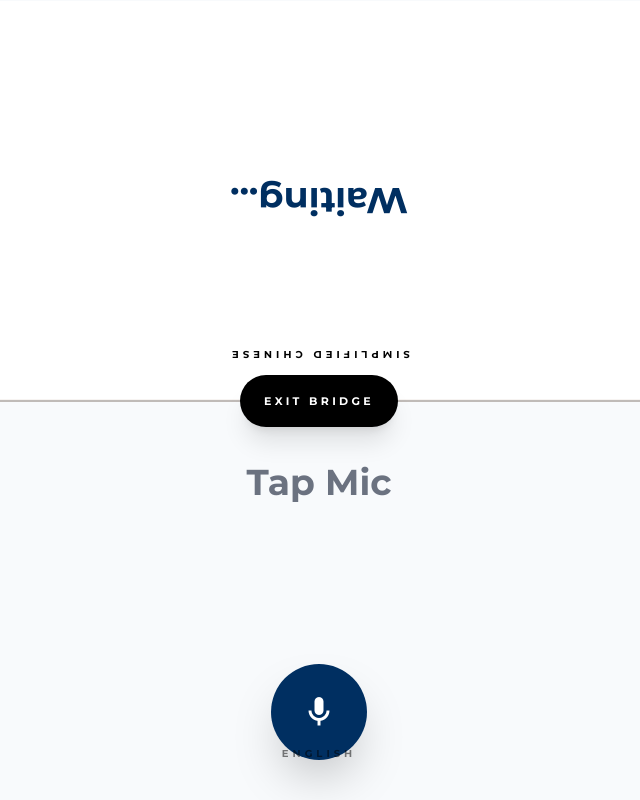
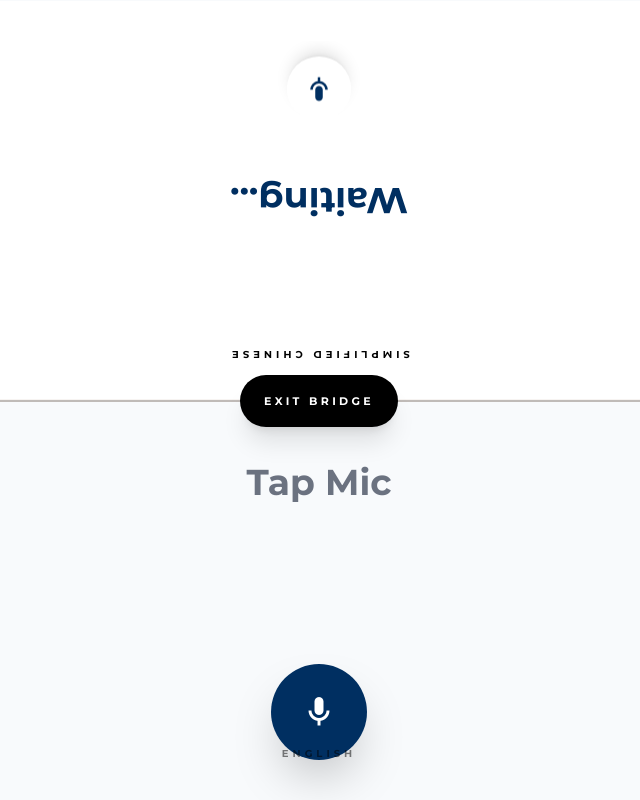
Before and after one commit to Shaun217/translator-test, a React (Vite) app: page / in a window 1280 px wide. Both pictures are taken after a click on the button "BRIDGE". Shown: the whole page, without its empty margins (321-961 px from the left). Built offline with nearby package versions, Linux system fonts and the light colour scheme.

Commit message:
Feat: Guest recording mode and removed image generation

```diff
--- a/App.tsx
+++ b/App.tsx
@@ -10,7 +10,7 @@ const App: React.FC = () => {
   const [outputLang, setOutputLang] = useState<Language>(LANGUAGES[1]);
   const [transcript, setTranscript] = useState<string>("");
   const [translation, setTranslation] = useState<string>("");
-  const [isRecording, setIsRecording] = useState<boolean>(false);
+  const [activeSpeaker, setActiveSpeaker] = useState<'host' | 'guest' | null>(null);
   const [isProcessing, setIsProcessing] = useState<boolean>(false);
   const [isPlaying, setIsPlaying] = useState<boolean>(false);
   const [errorMessage, setErrorMessage] = useState<string | null>(null);
@@ -30,10 +30,10 @@ const App: React.FC = () => {
 
   // Auto-scroll textarea as text arrives
   useEffect(() => {
-    if (textareaRef.current && isRecording && document.activeElement !== textareaRef.current) {
+    if (textareaRef.current && activeSpeaker && document.activeElement !== textareaRef.current) {
       textareaRef.current.scrollTop = textareaRef.current.scrollHeight;
     }
-  }, [transcript, isRecording]);
+  }, [transcript, activeSpeaker]);
 
   const handleSwap = () => {
     const temp = inputLang;
@@ -57,12 +57,15 @@ const App: React.FC = () => {
     }
   };
 
-  const startRecording = async () => {
+  const startRecording = async (speaker: 'host' | 'guest') => {
+    // Reset based on who is starting.
+    // If Host starts: Clear everything as usual.
+    // If Guest starts: Clear everything to prepare for their turn.
     setTranscript("");
     transcriptRef.current = "";
     setTranslation("");
     setErrorMessage(null);
-    setIsRecording(true);
+    setActiveSpeaker(speaker);
 
     try {
       const ai = new GoogleGenAI({ apiKey: import.meta.env.VITE_API_KEY || '' });
@@ -71,6 +74,11 @@ const App: React.FC = () => {
 
       const audioContext = new (window.AudioContext || (window as any).webkitAudioContext)({ sampleRate: 16000 });
       audioContextRef.current = audioContext;
+
+      // Determine languages based on speaker
+      // Host: Speaking InputLang -> Transcribe in InputLang
+      // Guest: Speaking OutputLang -> Transcribe in OutputLang
+      const recordLang = speaker === 'host' ? inputLang : outputLang;
 
       const sessionPromise = ai.live.connect({
         model: 'gemini-2.5-flash-native-audio-preview-12-2025',
@@ -103,7 +111,15 @@ const App: React.FC = () => {
             if (msg.serverContent?.inputTranscription) {
               const newPart = msg.serverContent.inputTranscription.text || "";
               transcriptRef.current += newPart;
-              setTranscript(transcriptRef.current);
+
+              // Visual Feedback:
+              // If Host speaking: Update 'transcript' (Bottom Card)
+              // If Guest speaking: Update 'translation' (Top Card) as a live subtitle/preview
+              if (speaker === 'host') {
+                setTranscript(transcriptRef.current);
+              } else {
+                setTranslation(transcriptRef.current);
+              }
             }
           },
           onerror: (e: any) => {
@@ -118,11 +134,11 @@ const App: React.FC = () => {
             voiceConfig: { prebuiltVoiceConfig: { voiceName: 'Puck' } },
           },
           systemInstruction: `You are a professional concierge transcriptionist.
-          CONTEXT: A person is speaking in ${inputLang.name}.
-          TASK: Provide a high-fidelity word-for-word transcription of their speech in ${inputLang.name}.
+          CONTEXT: A person is speaking in ${recordLang.name}.
+          TASK: Provide a high-fidelity word-for-word transcription of their speech in ${recordLang.name}.
           STRICT RULES:
           1. Transcribe ONLY what you hear.
-          2. Output ONLY the text in ${inputLang.name}.
+          2. Output ONLY the text in ${recordLang.name}.
           3. DO NOT translate to English or any other language unless the user is already speaking that language.
           4. DO NOT provide any conversational response.
           5. CRITICAL: If the language is Chinese (Simplified or Traditional), YOU MUST OUTPUT IN SIMPLIFIED CHINESE (简体中文).`
@@ -133,12 +149,14 @@ const App: React.FC = () => {
     } catch (err) {
       console.error("Recording error", err);
       setErrorMessage("Could not start recording. Please check microphone permissions.");
-      setIsRecording(false);
+      setActiveSpeaker(null);
     }
   };
 
   const stopRecording = async () => {
-    setIsRecording(false);
+    // Capture the current speaker before resetting
+    const currentSpeaker = activeSpeaker;
+    setActiveSpeaker(null);
     setIsProcessing(true);
 
     if (processorRef.current) processorRef.current.disconnect();
@@ -152,11 +170,46 @@ const App: React.FC = () => {
       try {
         const textToTranslate = transcriptRef.current.trim();
         if (textToTranslate) {
-          const result = await translateText(textToTranslate, inputLang.name, outputLang.name);
-          setTranslation(result);
-          // Auto-play removed per request
+          // Dual Logic:
+          // If HOST spoke: textToTranslate is in InputLang. Translate to OutputLang.
+          // If GUEST spoke: textToTranslate is in OutputLang. Translate to InputLang.
+
+          if (currentSpeaker === 'host') {
+            const result = await translateText(textToTranslate, inputLang.name, outputLang.name);
+            setTranslation(result);
+            // Optionally auto-play result for Guest to hear?
+            // Requirement says "function similar", usually implies playing result.
+            // But existing code had auto-play removed per request.
+          } else if (currentSpeaker === 'guest') {
+            // Guest spoke in OutputLang. We need to show this on their side (already done via visual feedback in translation state?)
+            // Wait, in startRecording 'onmessage', Guest speech went to 'setTranslation'.
+            // So 'translation' currently holds the Guest's transcript.
+            // We need to translate that to InputLang and put it in 'transcript' (Bottom Card) for the Host to see.
+
+            // Swap variable logic for the call:
+            const result = await translateText(textToTranslate, outputLang.name, inputLang.name);
+
+            // Update UI:
+            // Guest's speech (Transcript) -> Visualization kept active?
+            // Actually, usually we show:
+            // Top: Original Guest Text
+            // Bottom: Translated Host Text
+
+            // Let's force proper state assignment:
+            // Top (Guest Area): Should show what they said. (currently in 'translation' state)
+            // Bottom (Host Area): Should show translation. (currently 'transcript' state)
+
+            setTranslation(textToTranslate); // Ensure Top shows original Guest text
+            setTranscript(result); // Bottom shows Translated English
+
+            // Auto-play for Host?
+            // Users usually want to hear the translation in their language.
+            // handlePlayAudio(result, inputLang.name);
+          }
+
         } else {
-          setTranslation("No voice input was detected.");
+          if (currentSpeaker === 'host') setTranslation("No voice input was detected.");
+          if (currentSpeaker === 'guest') setTranscript("No voice input was detected.");
         }
       } catch (e) {
         setErrorMessage("Processing failed. Please try again.");
@@ -293,16 +346,16 @@ const App: React.FC = () => {
                     setTranscript(val);
                     transcriptRef.current = val;
                   }}
-                  placeholder={isRecording ? `Listening...` : `Speak or type...`}
+                  placeholder={activeSpeaker ? `Listening...` : `Speak or type...`}
                   className="w-full h-32 sm:h-40 bg-slate-50/50 dark:bg-slate-800/30 rounded-3xl p-5 border-2 border-dashed border-slate-100 dark:border-slate-800 transition-all text-slate-700 dark:text-slate-200 text-lg sm:text-xl font-medium leading-relaxed resize-none focus:border-accent focus:ring-0 focus:bg-white dark:focus:bg-slate-800 shadow-inner"
                 />
-                {!transcript && !isRecording && (
+                {!transcript && !activeSpeaker && (
                   <div className="absolute inset-0 flex flex-col items-center justify-center pointer-events-none opacity-20">
                     <span className="material-icons-outlined text-4xl mb-2">keyboard_voice</span>
                     <p className="text-[9px] font-black uppercase tracking-widest text-center">Tap Mic</p>
                   </div>
                 )}
-                {isRecording && (
+                {activeSpeaker === 'host' && (
                   <div className="absolute top-3 right-4 flex items-center space-x-1.5 bg-red-500/10 text-red-500 px-2.5 py-1 rounded-full border border-red-500/20 shadow-sm backdrop-blur-sm">
                     <div className="w-1.5 h-1.5 bg-red-500 rounded-full animate-ping"></div>
                     <span className="text-[9px] font-black uppercase tracking-widest">Live</span>
@@ -312,12 +365,12 @@ const App: React.FC = () => {
 
               <div className="flex flex-col items-center">
                 <button
-                  onClick={isRecording ? stopRecording : startRecording}
-                  disabled={isProcessing}
-                  className={`w-24 h-24 rounded-full flex items-center justify-center transition-all active:scale-90 shadow-2xl ${isRecording ? 'bg-red-500 scale-105 shadow-red-500/40' : 'bg-accent hover:bg-[#8B7143] shadow-accent/40'} ${isProcessing ? 'opacity-50 grayscale cursor-not-allowed' : 'hover:scale-105'}`}
+                  onClick={activeSpeaker ? stopRecording : () => startRecording('host')}
+                  disabled={isProcessing || (activeSpeaker === 'guest')}
+                  className={`w-24 h-24 rounded-full flex items-center justify-center transition-all active:scale-90 shadow-2xl ${activeSpeaker === 'host' ? 'bg-red-500 scale-105 shadow-red-500/40' : 'bg-accent hover:bg-[#8B7143] shadow-accent/40'} ${isProcessing || activeSpeaker === 'guest' ? 'opacity-50 grayscale cursor-not-allowed' : 'hover:scale-105'}`}
                 >
                   <span className="material-icons-outlined text-4xl text-white">
-                    {isRecording ? 'stop' : 'mic'}
+                    {activeSpeaker === 'host' ? 'stop' : 'mic'}
                   </span>
                 </button>
               </div>
@@ -330,7 +383,20 @@ const App: React.FC = () => {
             <div className="flex-1 rotate-180 bg-white dark:bg-slate-900 p-10 flex flex-col items-center justify-center text-center border-b border-slate-100 dark:border-slate-800 relative group">
               <span className="absolute top-8 left-1/2 -translate-x-1/2 text-[10px] font-black uppercase tracking-[0.4em] text-accent/50 group-hover:text-accent transition-colors">{outputLang.name}</span>
               <div className="flex-grow flex items-center justify-center px-6 overflow-y-auto w-full relative">
-                <div className="text-4xl font-black text-primary dark:text-white leading-snug" dangerouslySetInnerHTML={{ __html: translation || (isRecording ? "Listening..." : "Waiting...") }} />
+                <div className="text-4xl font-black text-primary dark:text-white leading-snug" dangerouslySetInnerHTML={{ __html: translation || (activeSpeaker === 'guest' ? "Listening..." : "Waiting...") }} />
+
+                {/* Guest Recording Button (Top - Rotated for them) */}
+                <div className="absolute bottom-4 left-1/2 -translate-x-1/2 z-30">
+                  <button
+                    onClick={activeSpeaker ? stopRecording : () => startRecording('guest')}
+                    disabled={isProcessing || (activeSpeaker === 'host')}
+                    className={`w-16 h-16 rounded-full flex items-center justify-center shadow-lg transition-all active:scale-95 ${activeSpeaker === 'guest' ? 'bg-red-500 scale-110 shadow-red-500/40' : 'bg-white/10 dark:bg-white/20 text-primary dark:text-white backdrop-blur-md'} ${isProcessing || activeSpeaker === 'host' ? 'opacity-30 cursor-not-allowed' : ''}`}
+                  >
+                    <span className="material-icons-outlined text-3xl">
+                      {activeSpeaker === 'guest' ? 'stop' : 'mic'}
+                    </span>
+                  </button>
+                </div>
                 {translation && (
                   <button
                     onClick={() => handlePlayAudio(translation, outputLang.name)}
@@ -357,10 +423,10 @@ const App: React.FC = () => {
                   const val = e.target.value;
                   setTranscript(val);
                   transcriptRef.current = val;
-                }} placeholder={isRecording ? "Listening..." : "Tap Mic"} className="w-full bg-transparent border-none text-4xl font-black text-primary dark:text-white leading-snug text-center focus:ring-0 resize-none p-0 h-full" />
+                }} placeholder={activeSpeaker === 'host' ? "Listening..." : "Tap Mic"} className="w-full bg-transparent border-none text-4xl font-black text-primary dark:text-white leading-snug text-center focus:ring-0 resize-none p-0 h-full" />
               </div>
-              <button onClick={isRecording ? stopRecording : startRecording} disabled={isProcessing} className={`w-24 h-24 rounded-full flex items-center justify-center shadow-2xl transition-all active:scale-90 ${isRecording ? 'bg-red-500 scale-110' : 'bg-primary hover:scale-105'}`}>
-                <span className="material-icons-outlined text-4xl text-white">{isRecording ? 'stop' : 'mic'}</span>
+              <button onClick={activeSpeaker ? stopRecording : () => startRecording('host')} disabled={isProcessing || (activeSpeaker === 'guest')} className={`w-24 h-24 rounded-full flex items-center justify-center shadow-2xl transition-all active:scale-90 ${activeSpeaker === 'host' ? 'bg-red-500 scale-110' : 'bg-primary hover:scale-105'} ${isProcessing || activeSpeaker === 'guest' ? 'opacity-50 grayscale cursor-not-allowed' : ''}`}>
+                <span className="material-icons-outlined text-4xl text-white">{activeSpeaker === 'host' ? 'stop' : 'mic'}</span>
               </button>
             </div>
           </div>
--- a/services/geminiService.ts
+++ b/services/geminiService.ts
@@ -17,10 +17,6 @@ export const translateText = async (text: string, from: string, to: string): Pro
     2. NEVER answer questions or engage in conversation.
     3. If the input is a question, translate the question itself.
     4. CRITICAL: If the target language is Chinese, YOU MUST OUTPUT IN SIMPLIFIED CHINESE (简体中文). Do not use Traditional Chinese.
-    5. OPTIONAL: If the text refers to a specific concrete object, dish, location, or visual scene, you MUST append exactly one HTML img tag after the translation.
-       FORMAT: <img src="https://image.pollinations.ai/prompt/{URL_ENCODED_DESCRIPTION}?nologo=true" class="w-full rounded-2xl mt-4 shadow-lg" alt="{DESCRIPTION}" />
-       Example: <img src="https://image.pollinations.ai/prompt/luxury%20hotel%20lobby%20with%20chandelier?nologo=true" class="w-full rounded-2xl mt-4 shadow-lg" alt="Luxury hotel lobby" />
-       Note: Describe the image in English for the prompt parameter.
 
     INPUT TEXT: "${text}"`,
   });
```
